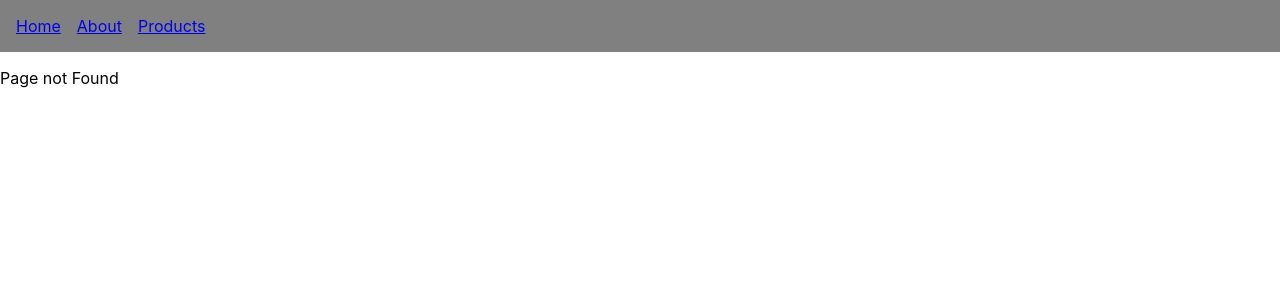
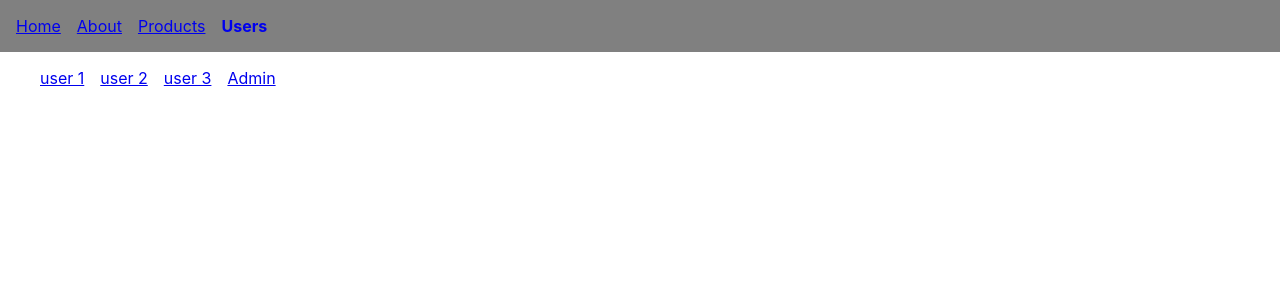
Before and after one commit to seaboyz/react-router, a React (Create React App) app: page /users in a window 1280 px wide. Before the commit this address had no page. Shown: the top 300 px of the page. Built offline with nearby package versions, Linux system fonts and the light colour scheme.

Commit message:
Use useParams hook to get the userId and dynamicly render the user details page

```diff
--- a/src/App.js
+++ b/src/App.js
@@ -7,6 +7,9 @@
 import Products from "./components/Products.js";
 import FeaturedProduct from "./components/FeaturedProduct.js";
 import NewProduct from "./components/NewProduct.js";
+import Users from "./components/Users.js";
+import UserDetails from "./components/UserDetails.js";
+import Admin from "./components/Admin.js";
 
 function App() {
   return (
@@ -16,6 +19,10 @@
         <Route path="/" element={<Home />} />
         <Route path="about" element={<About />} />
         <Route path="order" element={<Order />} />
+        <Route path="users" element={<Users />} >
+          <Route path="admin" element={<Admin />} />
+          <Route path=":userId" element={<UserDetails />} />
+        </Route>
         <Route path="products" element={<Products />} >
           {/* use the index route to render the default nested route */}
           <Route index element={<FeaturedProduct />} />
--- /dev/null
+++ b/src/components/Admin.js
@@ -0,0 +1,11 @@
+import React from 'react';
+
+const Admin = () => {
+  return (
+    <div>
+      Admin
+    </div>
+  );
+};
+
+export default Admin;
--- a/src/components/NavBar.js
+++ b/src/components/NavBar.js
@@ -34,6 +34,11 @@
         to="/products"
       >Products
       </NavLink>
+      <NavLink
+        style={navLinkStyles}
+        to="/users"
+      >Users
+      </NavLink>
     </nav>
   );
 };
--- /dev/null
+++ b/src/components/UserDetails.js
@@ -0,0 +1,13 @@
+import React from 'react';
+import { useParams } from "react-router-dom";
+
+const UserDetails = () => {
+  const { userId } = useParams();
+  return (
+    <div>
+      The detials of the user {userId}
+    </div>
+  );
+};
+
+export default UserDetails;
--- /dev/null
+++ b/src/components/Users.js
@@ -0,0 +1,21 @@
+import React from 'react';
+import { Link, Outlet } from "react-router-dom";
+
+const Users = () => {
+  return (
+    <>
+      <ul style={{
+        display: "flex",
+        gap: "1rem"
+      }}>
+        <Link to="1">user 1</Link>
+        <Link to="2">user 2</Link>
+        <Link to="3">user 3</Link>
+        <Link to="/users/admin">Admin</Link>
+      </ul>
+      <Outlet />
+    </>
+  );
+};
+
+export default Users;
```
